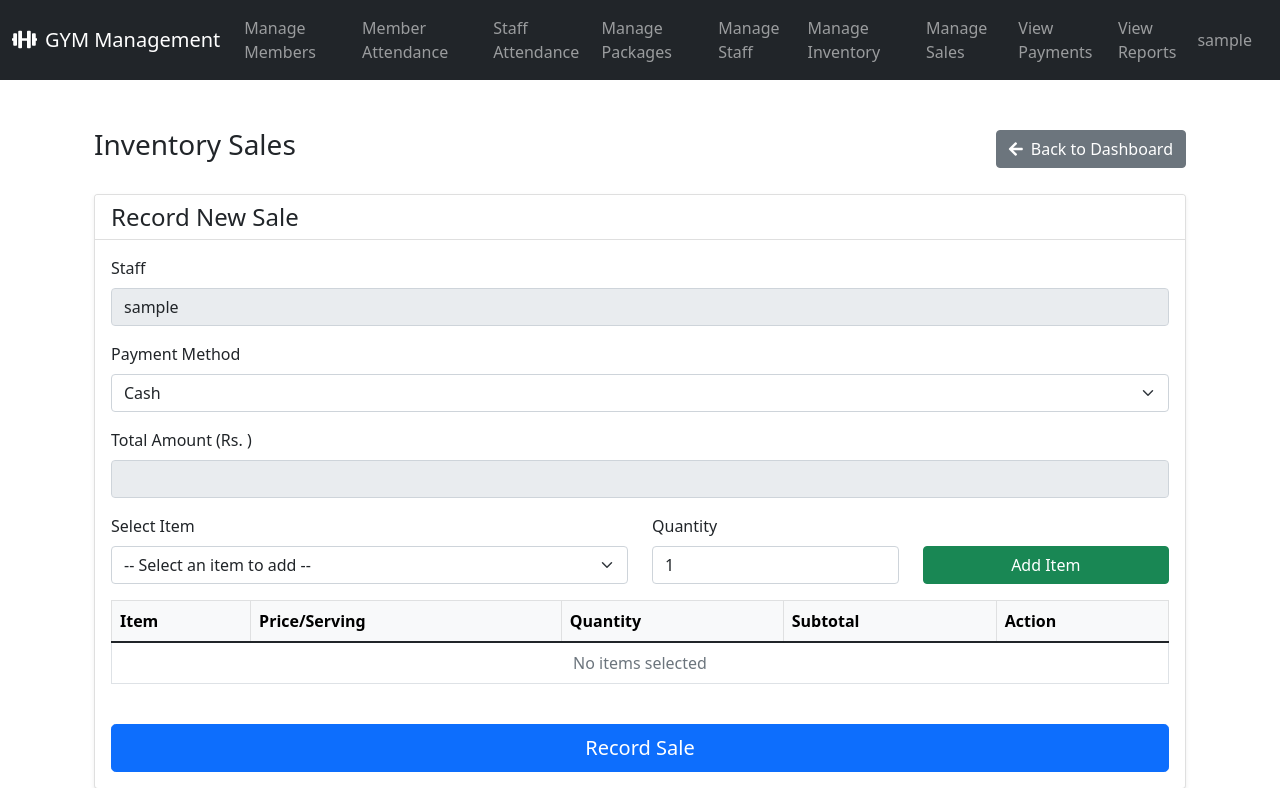
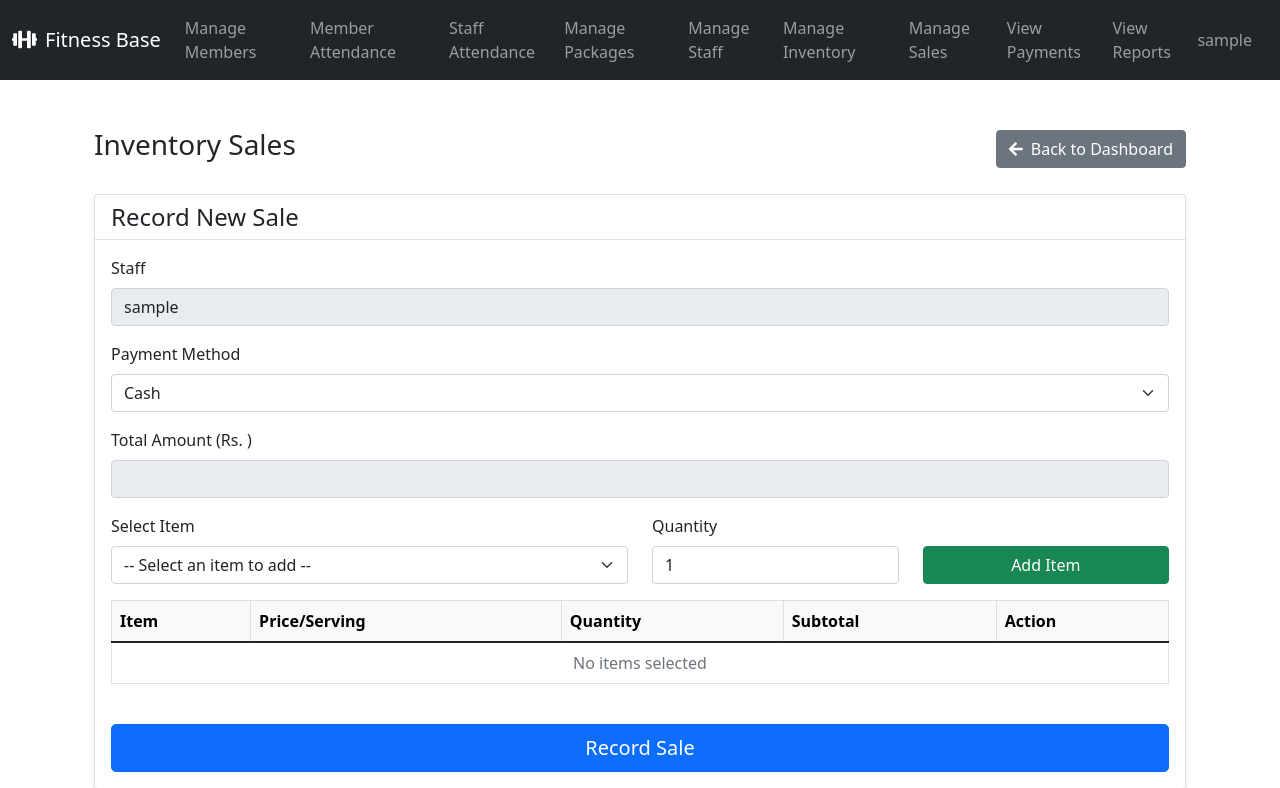
Before and after one commit to danishjavedcodes/gym_management, a Flask app: page /sales in a window 1280 px wide. Shown: the top 788 px of the page. Run offline with Flask 3, Linux system fonts and the light colour scheme; the visitor is signed in with stand-in values (Sample User, id 1).

Commit message:
name changed

```diff
--- a/pyproject.toml
+++ b/pyproject.toml
@@ -5,7 +5,7 @@ build-backend = "setuptools.build_meta"
 [project]
 name = "gym-management"
 version = "1.0.0"
-description = "Gym Management System"
+description = "Fitness Base"
 requires-python = ">=3.12"  # Updated to match Python 3.12
 dependencies = [
     "Flask==2.3.3",
--- a/setup.cfg
+++ b/setup.cfg
@@ -1,7 +1,7 @@
 [metadata]
 name = gym_management
 version = 1.0.0
-description = Gym Management System
+description = Fitness Base
 
 [options]
 packages = find:
--- a/templates/admin/base.html
+++ b/templates/admin/base.html
@@ -3,7 +3,7 @@
 <head>
     <meta charset="UTF-8">
     <meta name="viewport" content="width=device-width, initial-scale=1.0">
-    <title>Gym Management System</title>
+    <title>Fitness Base</title>
     <script src="https://cdn.tailwindcss.com"></script>
     <link href="https://cdn.jsdelivr.net/npm/bootstrap@5.1.3/dist/css/bootstrap.min.css" rel="stylesheet">
     <link href="https://cdnjs.cloudflare.com/ajax/libs/font-awesome/5.15.4/css/all.min.css" rel="stylesheet">
@@ -15,7 +15,7 @@
             <div class="flex items-center">
                 <a href="{{ url_for('admin_dashboard') }}" class="text-white flex items-center mr-4">
                     <i class="fas fa-dumbbell mr-2"></i>
-                    <span class="font-bold text-lg">Gym Management</span>
+                    <span class="font-bold text-lg">Fitness Base</span>
                 </a>
 
                 <div class="flex items-center space-x-2">
--- a/templates/base.html
+++ b/templates/base.html
@@ -3,7 +3,7 @@
 <head>
     <meta charset="UTF-8">
     <meta name="viewport" content="width=device-width, initial-scale=1.0">
-    <title>GYM Management</title>
+    <title>Fitness Base</title>
     <link href="https://cdn.jsdelivr.net/npm/bootstrap@5.1.3/dist/css/bootstrap.min.css" rel="stylesheet">
     <link href="https://cdnjs.cloudflare.com/ajax/libs/font-awesome/5.15.4/css/all.min.css" rel="stylesheet">
 </head>
@@ -12,7 +12,7 @@
     <nav class="navbar navbar-expand-lg navbar-dark bg-dark">
         <div class="container-fluid">
             <a class="navbar-brand" href="{{ url_for('admin_dashboard' if session.user_type == 'admin' else 'staff_dashboard') }}">
-                <i class="fas fa-dumbbell me-2"></i>GYM Management
+                <i class="fas fa-dumbbell me-2"></i>Fitness Base
             </a>
             <button class="navbar-toggler" type="button" data-bs-toggle="collapse" data-bs-target="#navbarContent">
                 <span class="navbar-toggler-icon"></span>
--- a/templates/staff/base.html
+++ b/templates/staff/base.html
@@ -59,7 +59,7 @@
 <head>
     <meta charset="UTF-8">
     <meta name="viewport" content="width=device-width, initial-scale=1.0">
-    <title>Gym Management System</title>
+    <title>Fitness Base</title>
     <link href="https://cdn.jsdelivr.net/npm/bootstrap@5.1.3/dist/css/bootstrap.min.css" rel="stylesheet">
     <link href="https://cdnjs.cloudflare.com/ajax/libs/font-awesome/5.15.4/css/all.min.css" rel="stylesheet">
     <link href="{{ url_for('static', filename='css/style.css') }}" rel="stylesheet">
@@ -69,7 +69,7 @@
     <nav class="navbar navbar-expand-lg navbar-dark bg-primary shadow">
         <div class="container">
             <a class="navbar-brand fw-bold" href="{{ url_for('admin_dashboard' if session.user_type == 'admin' else 'receptionist_dashboard') }}">
-                <i class="fas fa-dumbbell me-2"></i>Gym Management
+                <i class="fas fa-dumbbell me-2"></i>Fitness Base
             </a>
             <button class="navbar-toggler" type="button" data-bs-toggle="collapse" data-bs-target="#navbarNav">
                 <span class="navbar-toggler-icon"></span>
--- a/templates/view_receipt.html
+++ b/templates/view_receipt.html
@@ -22,7 +22,7 @@
             <div class="receipt-content">
                 <!-- Receipt Header -->
                 <div class="text-center mb-4">
-                    <h4>Gym Management System</h4>
+                    <h4>Fitness Base</h4>
                     <p>Receipt #{{ receipt.id }}</p>
                     <p>Date: {{ receipt.date }}</p>
                     <p>Staff: {{ receipt.staff_name }}</p>
```
Also changed, not shown: 1 other file.
